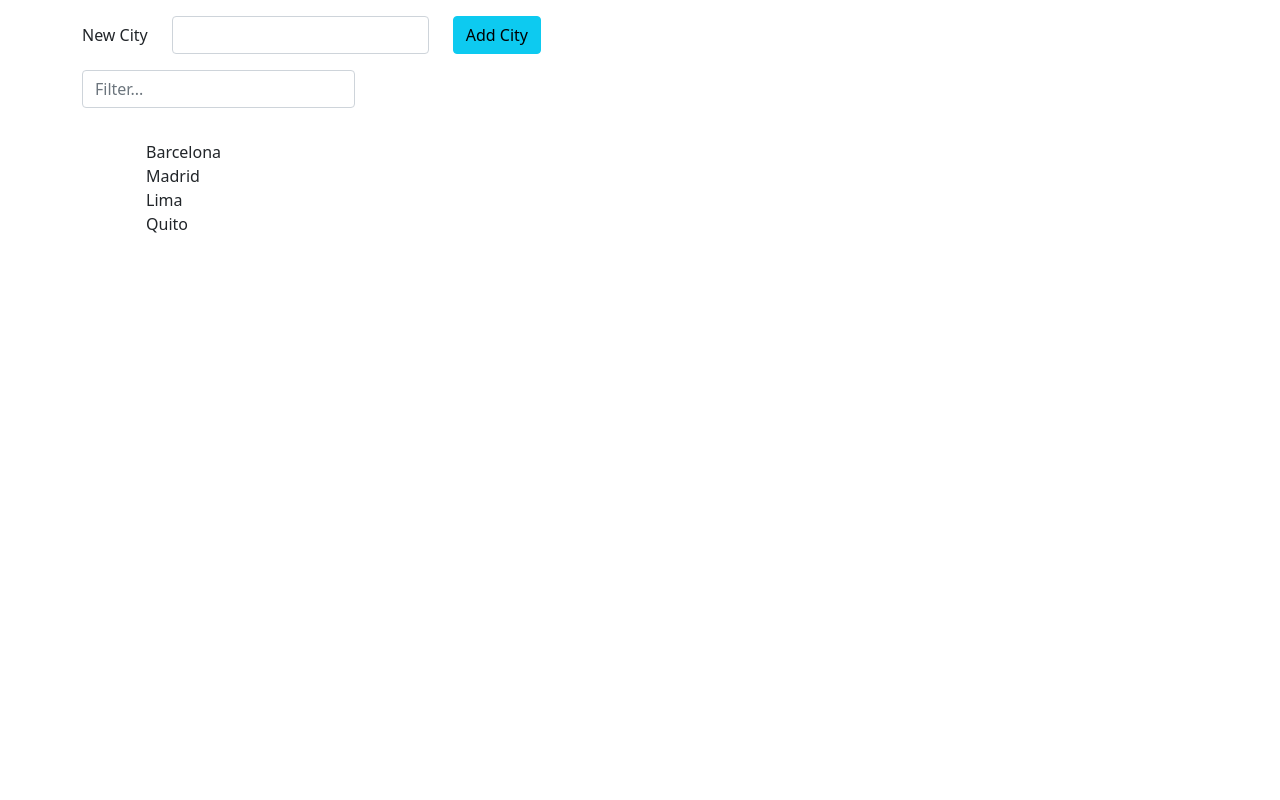
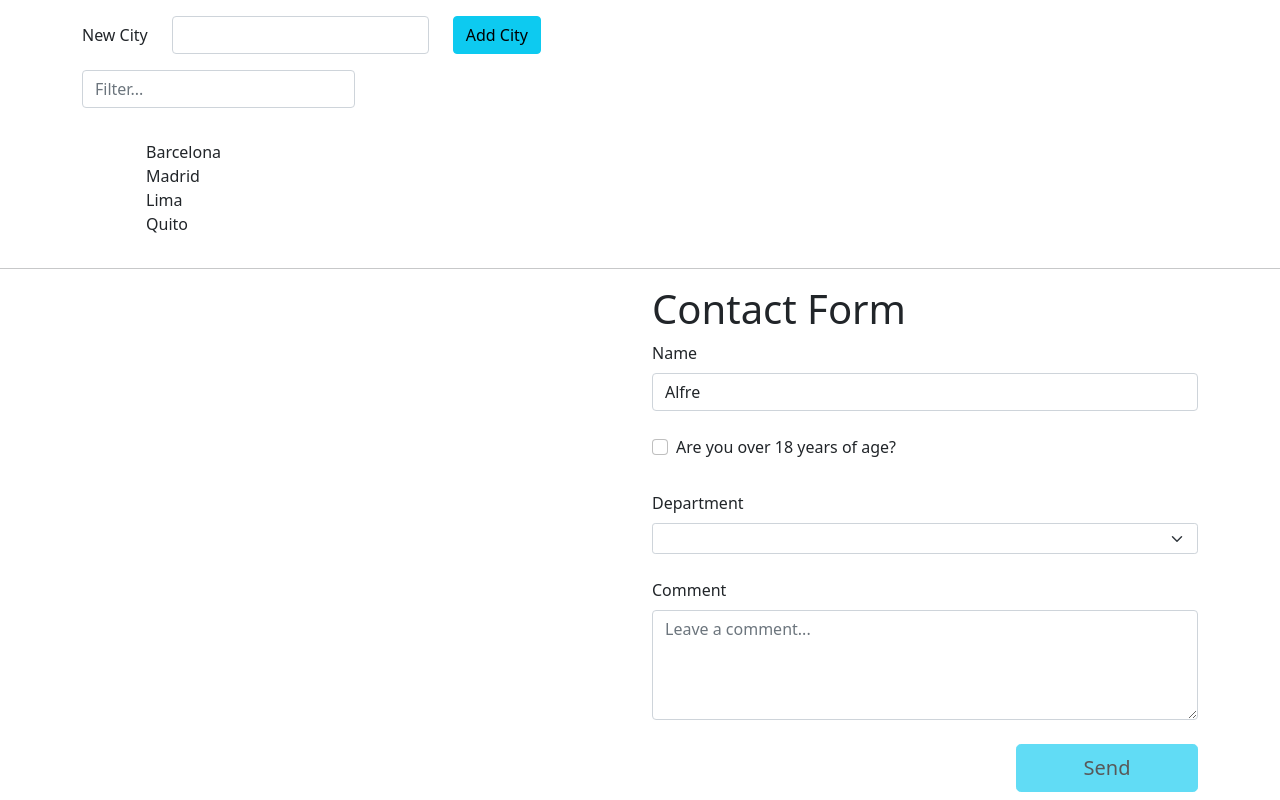
Before and after one commit to apgallego/angular-28-days-tutorial, an Angular app: page /contact-reactive in a window 1280 px wide. Built offline with nearby package versions, Linux system fonts and the light colour scheme.

Commit message:
template and reactive forms

```diff
--- a/src/app/app.component.html
+++ b/src/app/app.component.html
@@ -31,3 +31,14 @@
     </div>
   </div>
 </div>
+<hr/>
+<div class="container">
+  <div class="row">
+    <div class="col-6">
+      <!-- <app-contact></app-contact> -->
+    </div>
+    <div class="col-6">
+      <app-contact-reactive></app-contact-reactive>
+    </div>
+  </div>
+</div>
--- /dev/null
+++ b/src/app/contact-reactive/contact-reactive.component.html
@@ -0,0 +1,42 @@
+<h1>Contact Form</h1>
+<form (ngSubmit)="onSubmit()" [formGroup]="contactForm">
+    <div class="mb-4">
+        <label for="name" class="form-label">Name</label>
+        <input type="text" id="name" class="form-control" name="name" required formControlName="name">
+        <div *ngIf="contactForm.get('name')?.touched && contactForm.get('name')?.errors?.['required']" class="alert alert-danger">
+            This field is required.
+        </div>
+        <!-- <div [hidden]="name.valid || name.pristine" class="alert alert-danger">This field is required.</div> -->
+        <div *ngIf="contactForm.get('name')?.touched && contactForm.get('name')?.errors?.['minlength']" class="alert alert-danger">
+            Name must be longer than {{contactForm.get('name')?.errors?.['minlength'].requiredLength}} characters.
+        </div>
+    </div>
+    <div class="mb-4 form-check">
+        <label for="checkAdult" class="form-label">Are you over 18 years of age?</label>
+        <input type="checkBox" id="checkAdult" class="form-check-input" name="checkAdult" required formControlName="checkAdult">
+        <div *ngIf="contactForm.get('checkAdult')?.touched && contactForm.get('checkAdult')?.errors?.['required']" class="alert alert-danger">
+            This field is required.
+        </div>
+        <!-- <div [hidden]="checkAdult.valid || checkAdult.pristine" class="alert alert-danger">This field is required.</div> -->
+    </div>
+    <div class="mb-4">
+        <label for="name" class="form-label">Department</label>
+        <select name="department" id="department" class="form-select form-select-sm" formControlName="department">
+            <option selected>Open this select menu</option>
+            <option value="marketing">Marketing</option>
+            <option value="sales">Sales</option>
+            <option value="other">Other</option>
+        </select>
+    </div>
+    <div class="mb-4">
+        <label for="comment" class="form-label">Comment</label>
+        <textarea class="form-control" name="comment" id="comment" rows="4" placeholder="Leave a comment..." required formControlName="comment"></textarea>
+        <!-- <div [hidden]="comment.valid || comment.pristine" class="alert alert-danger">This field is required.</div> -->
+        <div *ngIf="contactForm.get('comment')?.touched && contactForm.get('comment')?.errors?.['required']" class="alert alert-danger">
+            This field is required.
+        </div>
+    </div>
+    <div class="d-grid gap-2 col-4 float-end">
+        <button type="submit" class="btn btn-info btn-lg" [disabled]="contactForm.invalid">Send</button>
+    </div>
+</form>
--- /dev/null
+++ b/src/app/contact-reactive/contact-reactive.component.ts
@@ -0,0 +1,43 @@
+import { Component, OnInit } from '@angular/core';
+import { FormBuilder, FormGroup, Validators } from '@angular/forms';
+
+@Component({
+  selector: 'app-contact-reactive',
+  templateUrl: './contact-reactive.component.html',
+  styleUrls: ['./contact-reactive.component.scss']
+})
+export class ContactReactiveComponent implements OnInit {
+  contactForm!: FormGroup;
+
+  constructor(private readonly fb: FormBuilder) { }
+
+  ngOnInit(): void {
+    this.contactForm = this.initForm();
+    this.onPatchValue();
+    // this.onSetValue();
+  }
+
+  onPatchValue(): void{
+    //this makes possible to store data on the properties we write.
+    this.contactForm.patchValue({ name: 'Alfre' })
+  }
+
+  onSetValue(): void{
+    //this works in the same way but requires all the different properties of the object.
+    //(if executed like this, an error will be shown in the console)
+    this.contactForm.setValue({ comment: 'Hola mundo' })
+  }
+
+  onSubmit(): void{
+    console.log('Form -> ');
+  }
+
+  initForm(): FormGroup {
+    return this.fb.group({
+      name: ['', [Validators.required, Validators.minLength(3)]],
+      checkAdult: ['', [Validators.required]],
+      department: [''],
+      comment: ['', [Validators.required]],
+    })
+  }
+}
--- /dev/null
+++ b/src/app/contact/contact.component.html
@@ -0,0 +1,31 @@
+<!-- <pre>{{contactForm.value | json}}</pre> -->
+<h1>Contact Form</h1>
+<form (ngSubmit)="onSubmit(contactForm)" #contactForm="ngForm">
+    <div class="mb-4">
+        <label for="name" class="form-label">Name</label>
+        <input type="text" id="name" class="form-control" name="name" [(ngModel)]="model.name" required #name="ngModel">
+        <div [hidden]="name.valid || name.pristine" class="alert alert-danger">This field is required.</div>
+    </div>
+    <div class="mb-4 form-check">
+        <label for="checkAdult" class="form-label">Are you over 18 years of age?</label>
+        <input type="checkBox" id="checkAdult" class="form-check-input" name="checkAdult" [(ngModel)]="model.checkAdult" required #checkAdult="ngModel">
+        <div [hidden]="checkAdult.valid || checkAdult.pristine" class="alert alert-danger">This field is required.</div>
+    </div>
+    <div class="mb-4">
+        <label for="name" class="form-label">Department</label>
+        <select name="department" id="department" class="form-select form-select-sm"  [(ngModel)]="model.department">
+            <option selected>Open this select menu</option>
+            <option value="marketing">Marketing</option>
+            <option value="sales">Sales</option>
+            <option value="other">Other</option>
+        </select>
+    </div>
+    <div class="mb-4">
+        <label for="comment" class="form-label">Comment</label>
+        <textarea class="form-control" name="comment" id="comment" rows="4" placeholder="Leave a comment..."  [(ngModel)]="model.comment" required #comment="ngModel"></textarea>
+        <div [hidden]="comment.valid || comment.pristine" class="alert alert-danger">This field is required.</div>
+    </div>
+    <div class="d-grid gap-2 col-4 float-end">
+        <button type="submit" class="btn btn-info btn-lg" [disabled]="contactForm.invalid">Send</button>
+    </div>
+</form>
--- /dev/null
+++ b/src/app/contact/contact.component.ts
@@ -0,0 +1,33 @@
+import { Component, OnInit } from '@angular/core';
+import { NgForm } from '@angular/forms';
+interface ContactForm {
+  "name": string,
+  "checkAdult": boolean,
+  "department": string,
+  "comment": string
+}
+
+@Component({
+  selector: 'app-contact',
+  templateUrl: './contact.component.html',
+  styleUrls: ['./contact.component.scss']
+})
+export class ContactComponent implements OnInit {
+
+  model = {
+    name: '',
+    checkAdult: false,
+    department: '',
+    comment: ''
+  }
+
+  constructor() { }
+
+  ngOnInit(): void {
+
+  }
+
+  onSubmit(form: NgForm): void{
+    console.log('Form values', form);
+  }
+}
```
Also changed, not shown: src/app/app.module.ts (+8 -2 lines), src/app/contact-reactive/contact-reactive.component.scss (added), src/app/contact/contact.component.scss (added), 2 other files (tests, documents, lock files or other folders).
